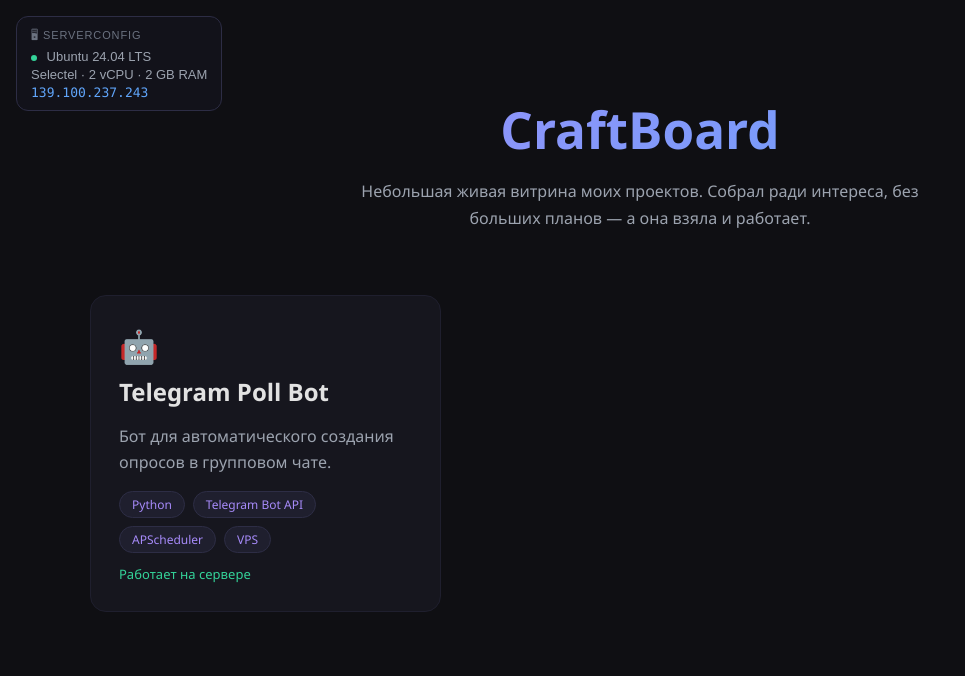
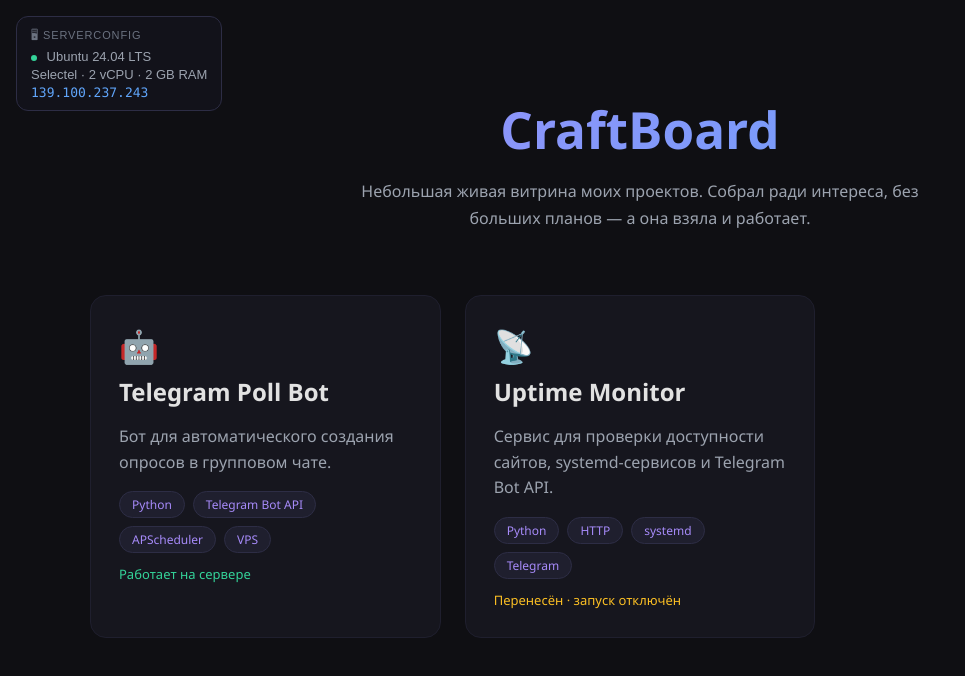
Before and after one commit to keastayer-cell/craftboard-site, a React (Vite) app in the folder craftboard-react/: page / in a window 1280 px wide. Shown: the top 676 px of the page, without its empty margins (0-965 px from the left). Built offline with nearby package versions, Linux system fonts and the light colour scheme.

Commit message:
add uptime monitor project card

```diff
--- a/craftboard-react/src/index.css
+++ b/craftboard-react/src/index.css
@@ -55,6 +55,7 @@ a { color: inherit; }
 .tags { display: flex; gap: 8px; flex-wrap: wrap; margin-top: 16px; }
 .tag { background: #1f1f2e; color: #a78bfa; border: 1px solid #2d2d45; border-radius: 999px; padding: 4px 12px; font-size: 12px; }
 .status { margin-top: 12px; color: #34d399; font-size: 13px; }
+.status-paused { color: #fbbf24; }
 
 .server-badge {
   position: fixed;
--- a/craftboard-react/src/pages/HomePage.jsx
+++ b/craftboard-react/src/pages/HomePage.jsx
@@ -72,6 +72,24 @@ export default function HomePage() {
           </div>
           <div className="status">Работает на сервере</div>
         </a>
+
+        <a
+          className="card"
+          href="https://github.com/keastayer-cell/monitoring"
+          target="_blank"
+          rel="noreferrer"
+        >
+          <div className="card-icon">📡</div>
+          <h2>Uptime Monitor</h2>
+          <p>Сервис для проверки доступности сайтов, systemd-сервисов и Telegram Bot API.</p>
+          <div className="tags">
+            <span className="tag">Python</span>
+            <span className="tag">HTTP</span>
+            <span className="tag">systemd</span>
+            <span className="tag">Telegram</span>
+          </div>
+          <div className="status status-paused">Перенесён · запуск отключён</div>
+        </a>
       </div>
     </div>
   )
```
